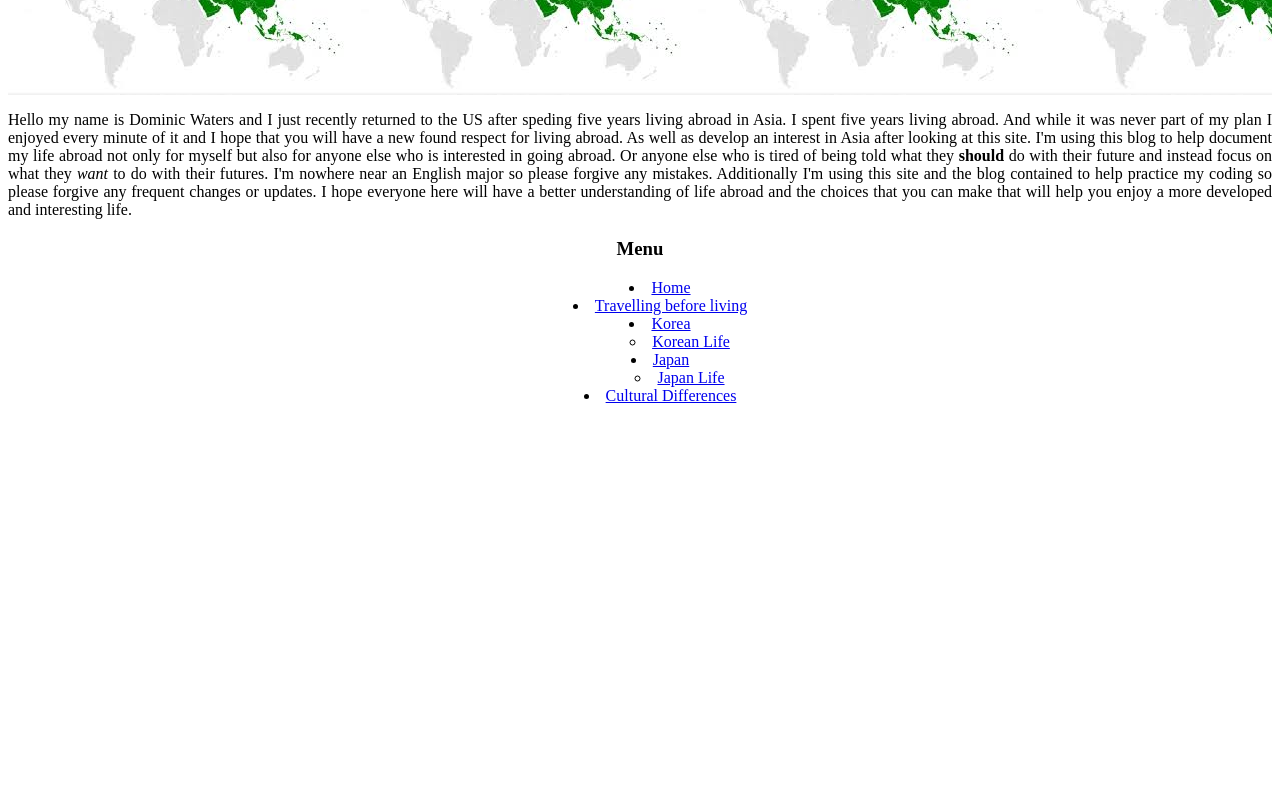
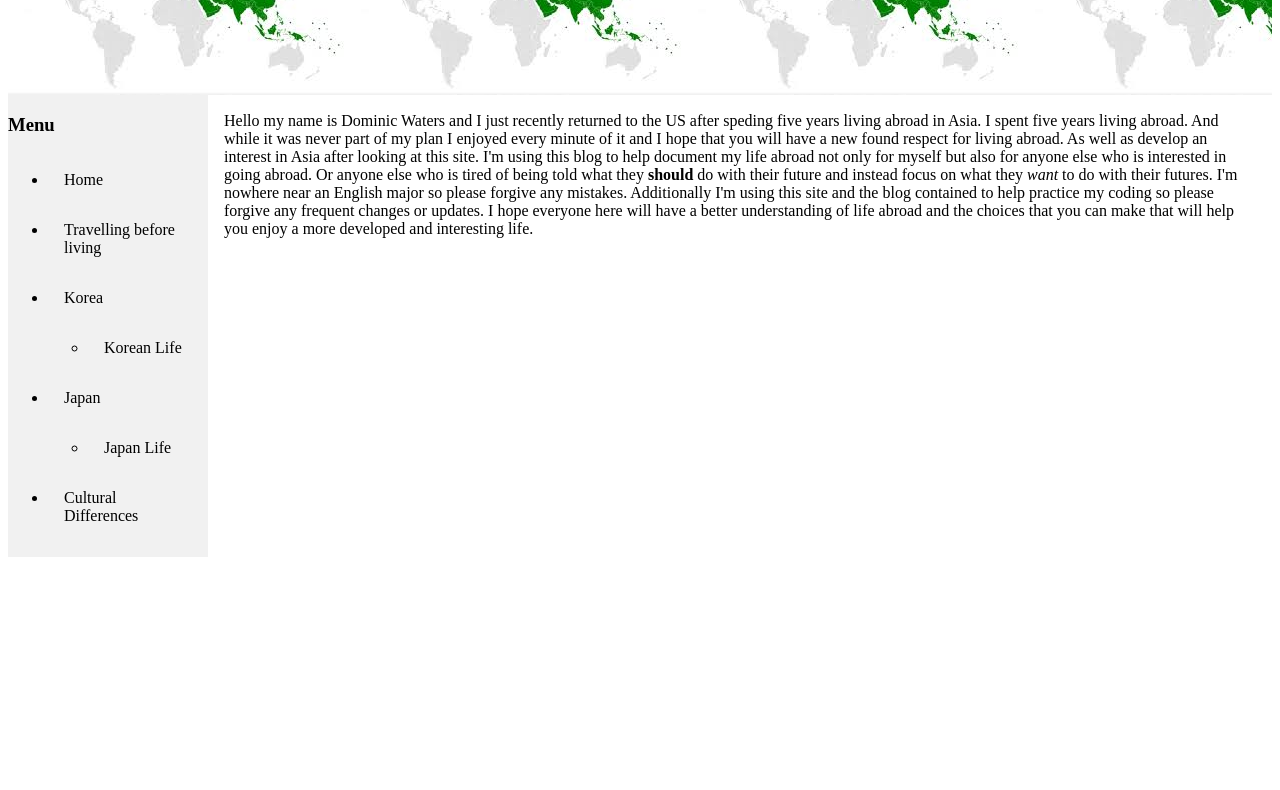
Before and after one commit to DomWat/Dom-s-blog-site, a plain HTML site: page index.html in a window 1280 px wide. Shown: the part 78-868 px from the top of the page. Before the commit the page ends 800 px from the top, so only its background shows below. Drawn offline with Linux system fonts and the light colour scheme.

Commit message:
update to page and sidebar

```diff
--- a/index.html
+++ b/index.html
@@ -2,33 +2,16 @@
 <html>
 
 <head>
-    <title>Ablog Abroad</title>
+    <title>Ablog All Over</title>
     <link rel="stylesheet" href="stylesheet.css" />
 </head>
 
 <body>
     <header class="index">
-        <h1>Ablog Abroad</h1>
+        <h1>Ablog All Over</h1>
     </header>
-</body>
-<div class="intro">
-    <p>Hello my name is Dominic Waters and I just recently returned to the US after speding five years living abroad in
-        Asia.
-        I spent five years living abroad. And while it was never part of my plan I enjoyed every minute of it and I hope
-        that you will have a new found respect for living abroad. As well as develop an interest in Asia after
-        looking
-        at this site. I'm using this blog to help document my life abroad not only for myself but also for anyone
-        else who is interested in going abroad. Or anyone else who is tired of being told what they<b> should</b> do
-        with
-        their future and instead focus on what they <i>want</i> to do with their futures.
-        I'm nowhere near an English major so please forgive any mistakes. Additionally I'm using this site and the blog
-        contained
-        to help practice my coding so please forgive any frequent changes or updates. I hope everyone here will have a
-        better
-        understanding of life abroad and the choices that you can make that will help you enjoy a more developed and
-        interesting life.</p>
-</div>
-<div class="menu">
+
+    <div class="sidebar">
         <h3>Menu</h3>
         <ul>
             <li><a href="index.html"> Home</a></li>
@@ -45,4 +28,27 @@
         </ul>
     </div>
 
+    <div class="intro, content">
+        <p>Hello my name is Dominic Waters and I just recently returned to the US after speding five years living abroad
+            in
+            Asia.
+            I spent five years living abroad. And while it was never part of my plan I enjoyed every minute of it and I
+            hope
+            that you will have a new found respect for living abroad. As well as develop an interest in Asia after
+            looking
+            at this site. I'm using this blog to help document my life abroad not only for myself but also for anyone
+            else who is interested in going abroad. Or anyone else who is tired of being told what they<b> should</b> do
+            with
+            their future and instead focus on what they <i>want</i> to do with their futures.
+            I'm nowhere near an English major so please forgive any mistakes. Additionally I'm using this site and the
+            blog
+            contained
+            to help practice my coding so please forgive any frequent changes or updates. I hope everyone here will have
+            a
+            better
+            understanding of life abroad and the choices that you can make that will help you enjoy a more developed and
+            interesting life.</p>
+    </div>
+</body>
+
 </html>
--- a/stylesheet.css
+++ b/stylesheet.css
@@ -16,3 +16,52 @@ h1 {
     list-style-position: inside;
     text-align: center;
 }
+
+.sidebar {
+    margin: 0;
+    padding: 0;
+    width: 200px;
+    background-color: #f1f1f1;
+    position: fixed;
+    overflow: auto;
+}
+
+.sidebar a {
+    display: block;
+    color: black;
+    padding: 16px;
+    text-decoration: none;
+}
+
+.sidebar a.active {
+    background-color: #4caf50;
+    color: white;
+}
+
+.sidebar a:hover:not(.active) {
+    background-color: #555555;
+    color: white;
+}
+
+div.content {
+    margin-left: 200px;
+    padding: 1px 16px;
+    height: 1000px;
+}
+
+@media screen and (max-width: 700px) {
+    .sidebar{
+        width: 100%;
+        height: auto;
+        position: relative;
+    }
+    .sidebar a {float: left;}
+    div.content {margin-left: 0;}
+}
+
+@media screen and (max-width: 400px) {
+    .sidebar a {
+        text-align: center;
+        float: none;
+    }
+}
```
Also changed, not shown: culture-differences.html (+3 -3 lines), travel.html (+3 -3 lines). Lines whose indentation alone changed are shown as unchanged.
